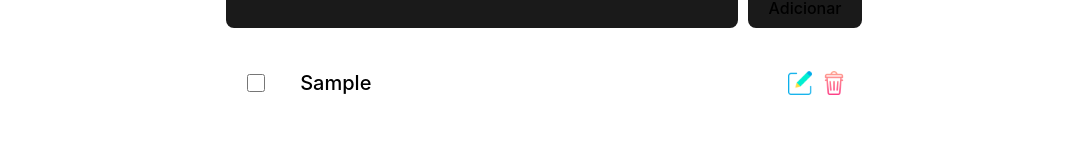
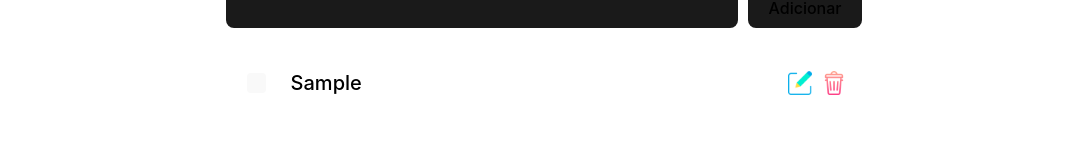
Before and after one commit to hortenciacortes/simple-react-projects, a React (Vite) app: page / in a window 1280 px wide. Both pictures are taken after typing "Sample" into the empty fields and a click on the button "Adicionar". Shown: the part 293-456 px from the top of the page, without its empty margins (96-1183 px from the left). Built offline with nearby package versions, Linux system fonts and the light colour scheme.

Commit message:
checkbox update with readix-ui and phosphor

```diff
--- a/package.json
+++ b/package.json
@@ -10,6 +10,8 @@
     "preview": "vite preview"
   },
   "dependencies": {
+    "@radix-ui/react-checkbox": "^1.0.0",
+    "phosphor-react": "^1.4.1",
     "react": "^18.2.0",
     "react-dom": "^18.2.0",
     "react-timer-hook": "^3.0.5",
--- a/src/components/ToDoList/ListItem/index.jsx
+++ b/src/components/ToDoList/ListItem/index.jsx
@@ -1,4 +1,6 @@
 import { useState } from 'react';
+import { Check } from "phosphor-react";
+import * as Checkbox from '@radix-ui/react-checkbox';
 import './styles.scss';
 
 export function ListItem({ task, indexItem, isChecked, list, setList }) {
@@ -76,11 +78,15 @@ export function ListItem({ task, indexItem, isChecked, list, setList }) {
             onChange={e => setUpdateTask(e.target.value)}
             onKeyUp={e => handleKeyUp(e, indexItem)}
           />
-          <input
-            type='checkbox' name='tasks' id='isDone'
+          <Checkbox.Root
+            className="checkbox"
             checked={isChecked}
-            onChange={ (e) => handleCheck(e.target.checked, indexItem) }
-          />
+            onCheckedChange={(checked) => handleCheck(checked, indexItem) }
+          >
+            <Checkbox.Indicator>
+            {isChecked === true && <Check className="checkbox-icon" weight="bold" />}
+            </Checkbox.Indicator>
+          </Checkbox.Root>
         </label>
         <div>
           <img src="src/assets/edit.png" alt="Icone de edição" onClick={ () => {handleEdit(indexItem)} } />
--- a/src/components/ToDoList/ListItem/styles.scss
+++ b/src/components/ToDoList/ListItem/styles.scss
@@ -34,11 +34,18 @@
         background-color: transparent;
       }
 
-      input[type="checkbox"] {
+      .checkbox {
         width: 20px;
         height: 20px;
-        margin-right: 10px;
+        border: none;
+        border-radius: 4px;
         cursor: pointer;
+
+        .checkbox-icon {
+          width: 20px;
+          height: 20px;
+          color: #61DAFB;
+        }
       }
     }
 
```
Also changed, not shown: 1 other file (tests, documents, lock files or other folders).
